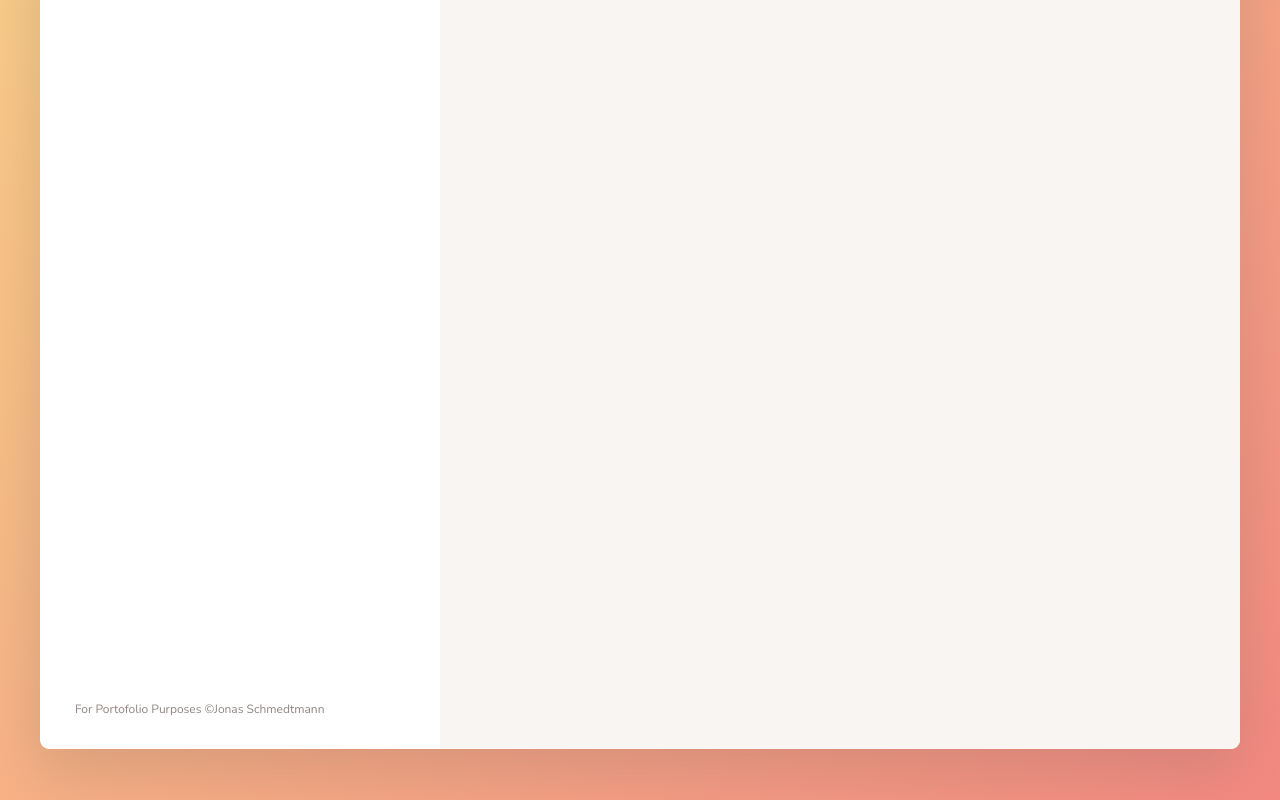
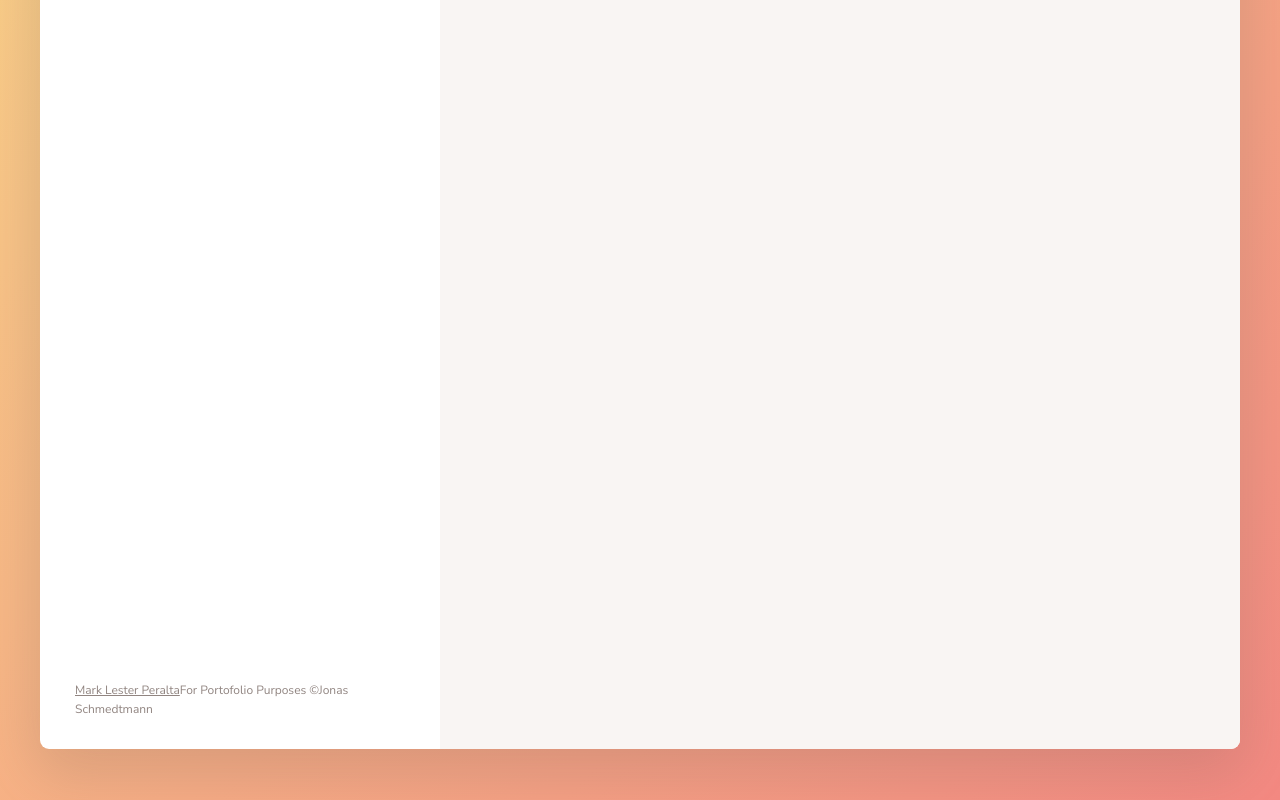
Before and after one commit to moark-peralta/forkify-web-app, a website built with Parcel: page index.html in a window 1280 px wide. Shown: the part 472-1272 px from the top of the page. Built offline with nearby package versions, Linux system fonts and the light colour scheme.

Commit message:
anchor link

```diff
--- a/index.html
+++ b/index.html
@@ -126,7 +126,7 @@
             class="twitter-link"
             target="_blank"
             href="https://github.com/moark-peralta"
-          ></a
+            >Mark Lester Peralta</a
           >For Portofolio Purposes &copy;Jonas Schmedtmann
         </p>
       </div>
```
